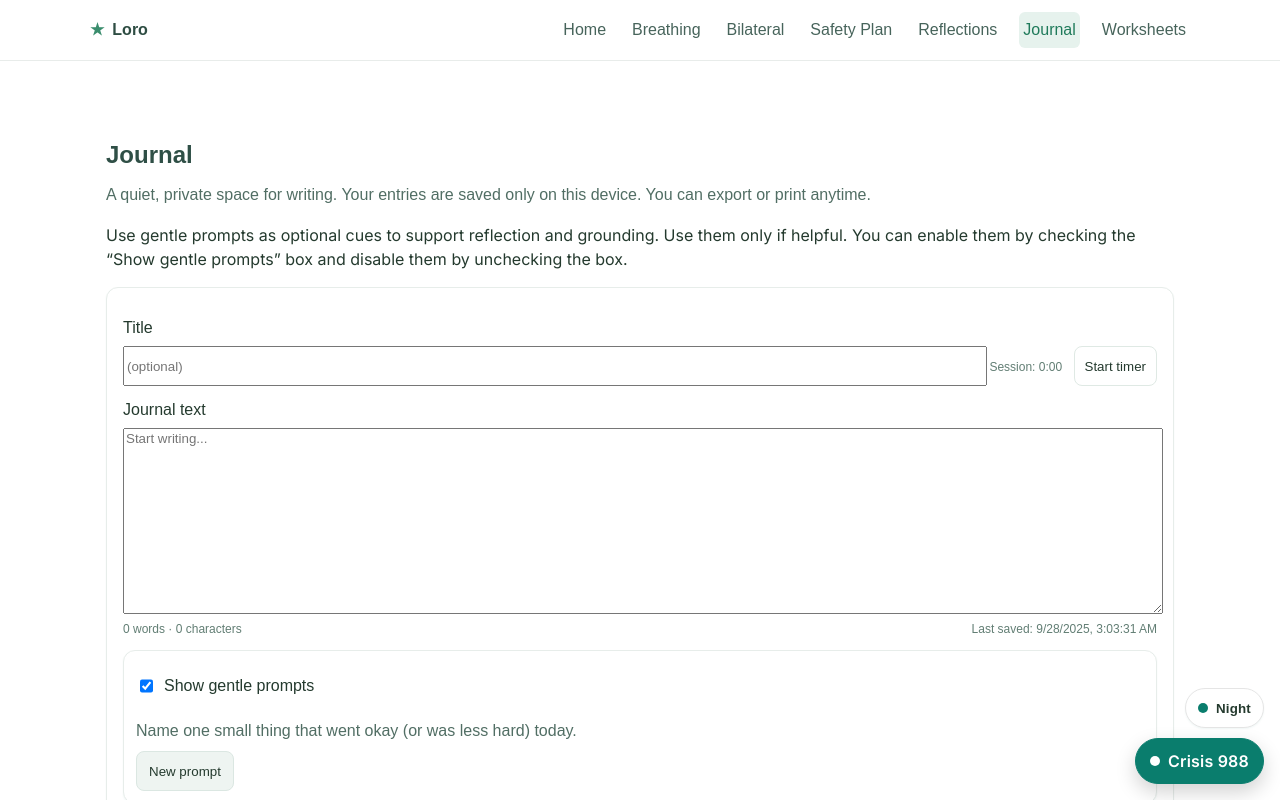
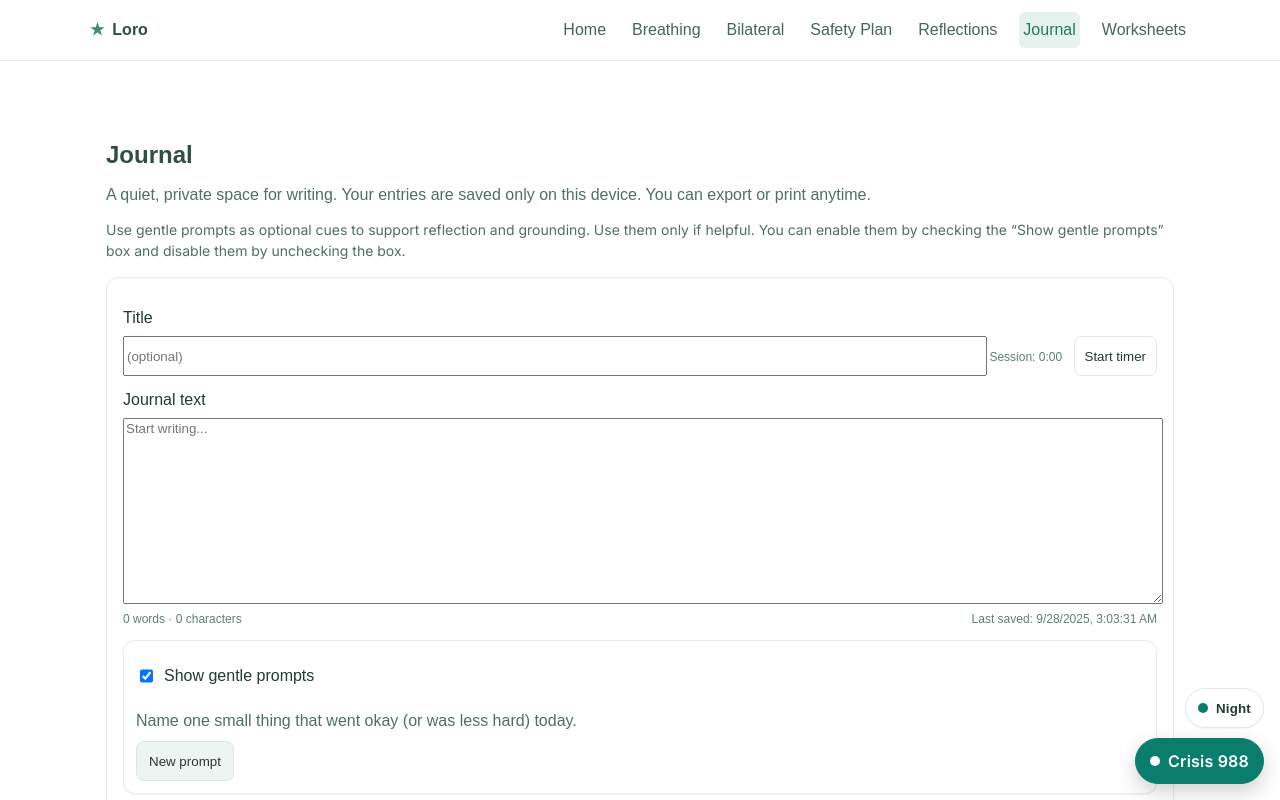
Before and after one commit to fairwjl/loro-app, a React (Vite) app in the folder client/: page /journal in a window 1280 px wide. Shown: the top 800 px of the page. Built offline with nearby package versions, Linux system fonts and the light colour scheme.

Commit message:
Theme: bridge hardcoded CSS colors to global vars for dark-mode readability (no layout changes)

```diff
--- a/client/src/styles.css
+++ b/client/src/styles.css
@@ -174,3 +174,10 @@
   background: #141a18cc;
   border-bottom-color: var(--border);
 }
+/* Journal page: small note under intro */
+.journal-note {
+  font-size: 14px;
+  color: #516e64;
+  margin: -4px 0 16px;
+  line-height: 1.5;
+}
```
